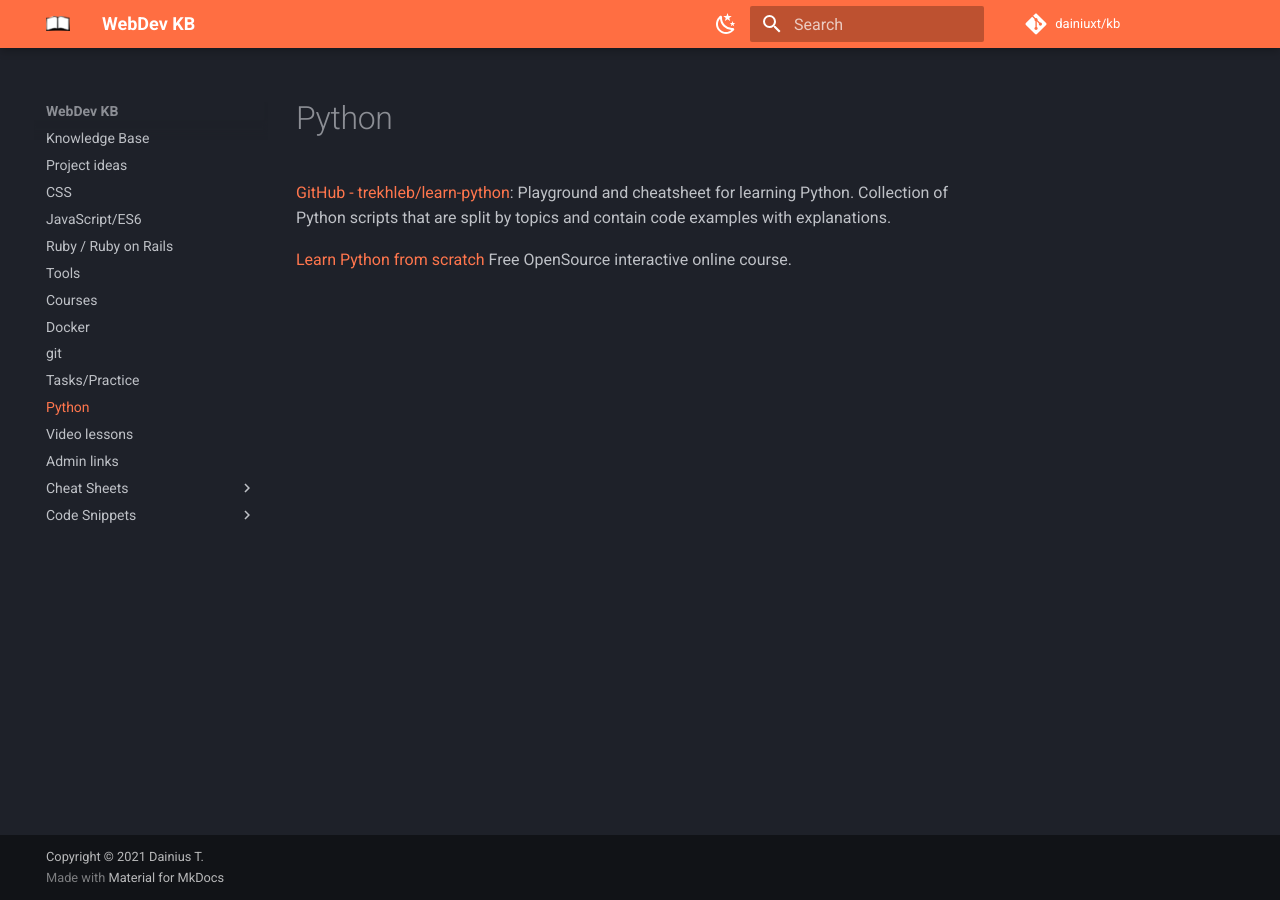
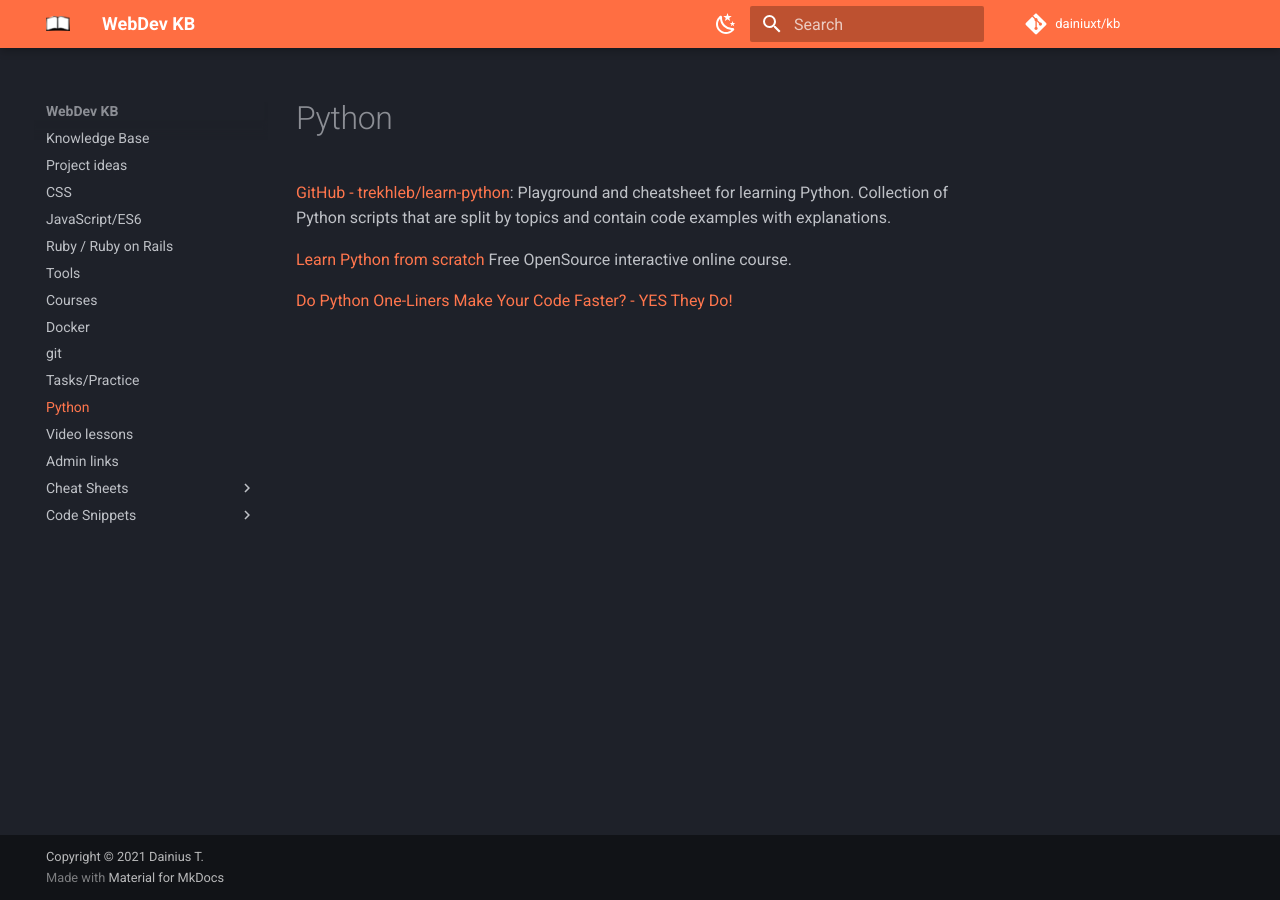
Before and after one commit to dainiuxt/kb, an MkDocs documentation site: the page built from docs/python.md, in a window 1280 px wide. Built offline with MkDocs 1.6.1 and Material for MkDocs 9.7.7, drawn with Linux system fonts in a browser that asks for light colours; comment, search, counter and statistics services are not loaded.

Commit message:
add js and python links

```diff
--- a/docs/python.md
+++ b/docs/python.md
@@ -3,3 +3,5 @@
 [GitHub - trekhleb/learn-python](https://github.com/trekhleb/learn-python): Playground and cheatsheet for learning Python. Collection of Python scripts that are split by topics and contain code examples with explanations.
 
 [Learn Python from scratch](https://futurecoder.io/) Free OpenSource interactive online course.
+
+[Do Python One-Liners Make Your Code Faster? - YES They Do!](https://dev.to/naveenkumarmd/do-python-one-liners-make-your-code-faster-514f)
```
Also changed, not shown: docs/03JavaScript.md (+2 -0 lines).
